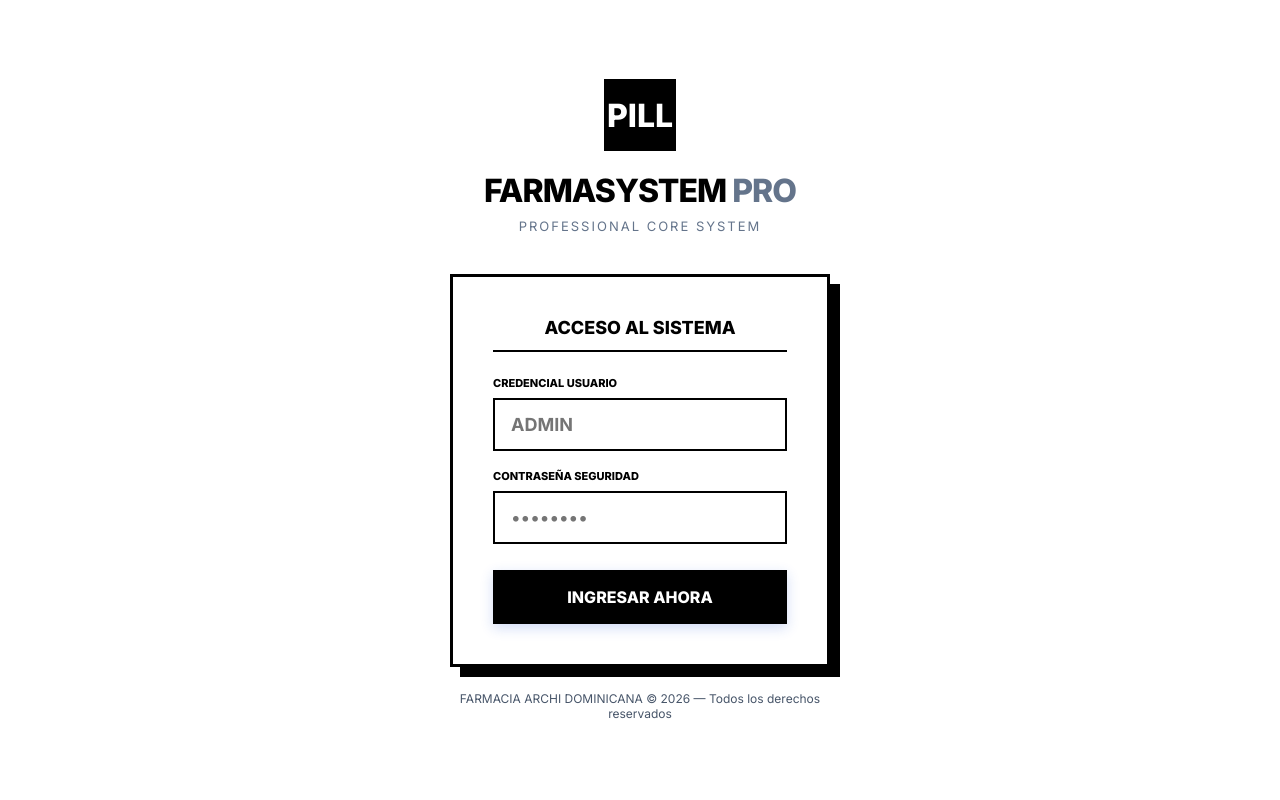
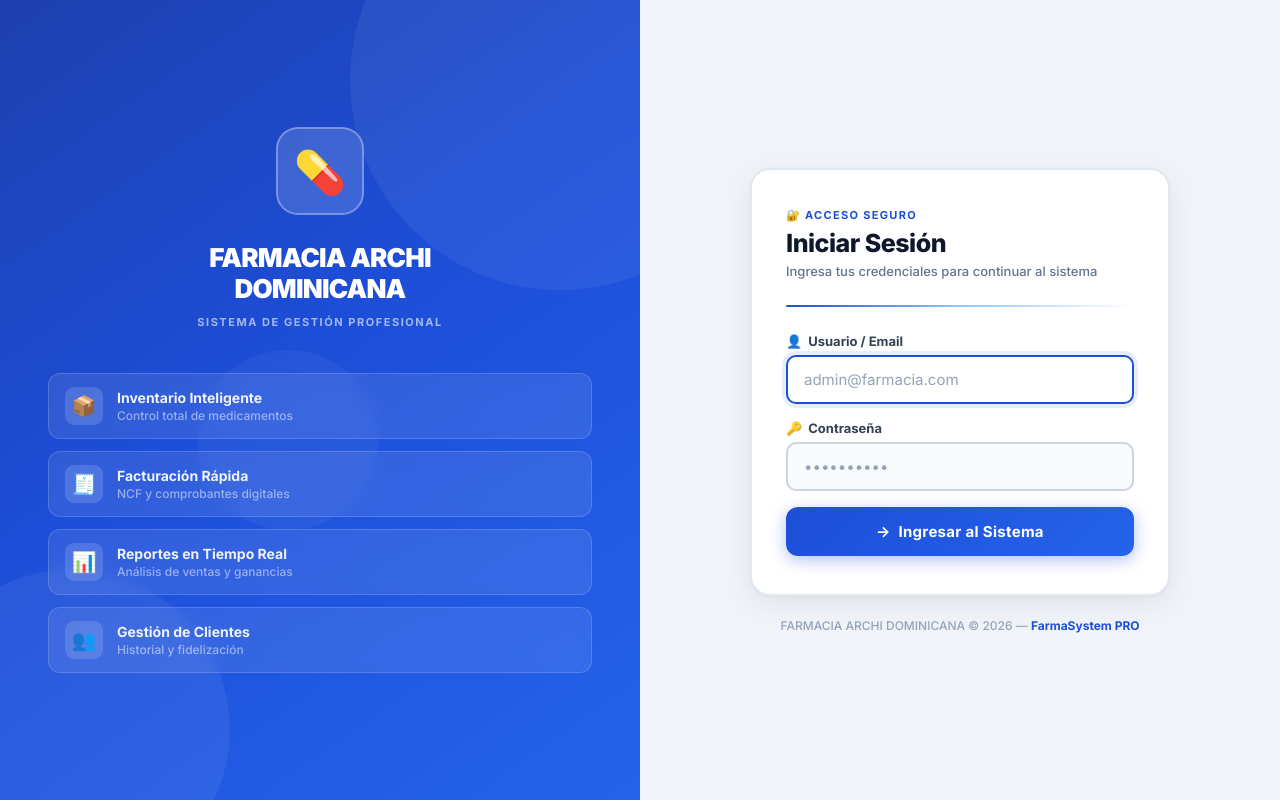
Before and after one commit to moisesx04/facrmacia, a Next.js app: page /login in a window 1280 px wide. Built offline with nearby package versions, Linux system fonts and the light colour scheme.

Commit message:
feat(login): rediseño premium con branding FARMACIA ARCHI DOMINICANA

```diff
--- a/src/app/login/page.tsx
+++ b/src/app/login/page.tsx
@@ -23,84 +23,266 @@ export default function LoginPage() {
     });
 
     if (res?.error) {
-      setError("Credenciales incorrectas. Verifica tu email y contraseña.");
+      setError("Credenciales incorrectas. Verifica tu usuario y contraseña.");
       setLoading(false);
     } else {
-      // router.replace is faster than push (no history entry) and we skip
-      // router.refresh() because the middleware will handle auth on the new route.
       router.replace("/dashboard");
     }
   }
 
   return (
-    <div style={{ minHeight: "100vh", display: "flex", alignItems: "center", justifyContent: "center", background: "#ffffff" }}>
-      <div style={{ width: "100%", maxWidth: 420, padding: "0 20px" }}>
-        {/* Logo */}
-        <div style={{ textAlign: "center", marginBottom: 40 }}>
-          <div style={{ width: 72, height: 72, borderRadius: 0, background: "#000000", color: "#ffffff", display: "flex", alignItems: "center", justifyContent: "center", margin: "0 auto 20px", fontSize: 32, fontWeight: 800 }}>
-            PILL
+    <>
+      <style>{`
+        @import url('https://fonts.googleapis.com/css2?family=Inter:wght@400;500;600;700;800;900&display=swap');
+
+        .lw { min-height:100vh; display:flex; font-family:'Inter',-apple-system,sans-serif; background:#f1f5f9; }
+
+        /* ── Panel izquierdo (branding) ── */
+        .lb {
+          display:none; width:50%;
+          background:linear-gradient(145deg,#1e40af 0%,#1d4ed8 45%,#2563eb 100%);
+          position:relative; overflow:hidden;
+          flex-direction:column; align-items:center; justify-content:center;
+          padding:60px 48px;
+        }
+        @media(min-width:900px){ .lb{ display:flex; } }
+
+        .b1{ position:absolute; width:420px; height:420px; border-radius:50%; background:rgba(255,255,255,.06); top:-130px; right:-130px; }
+        .b2{ position:absolute; width:320px; height:320px; border-radius:50%; background:rgba(255,255,255,.06); bottom:-90px; left:-90px; }
+        .b3{ position:absolute; width:180px; height:180px; border-radius:50%; background:rgba(255,255,255,.04); top:55%; left:45%; transform:translate(-50%,-50%); }
+
+        .lb-icon{
+          width:88px; height:88px; border-radius:22px;
+          background:rgba(255,255,255,.15); border:2px solid rgba(255,255,255,.3);
+          display:flex; align-items:center; justify-content:center;
+          margin-bottom:28px; backdrop-filter:blur(10px);
+          font-size:42px;
+        }
+        .lb-title{
+          font-size:26px; font-weight:900; color:#fff;
+          text-align:center; line-height:1.18; letter-spacing:-0.03em;
+          margin-bottom:10px;
+        }
+        .lb-sub{
+          font-size:11px; font-weight:700; color:rgba(255,255,255,.6);
+          text-align:center; letter-spacing:.14em; text-transform:uppercase;
+          margin-bottom:44px;
+        }
+        .lb-features{ display:flex; flex-direction:column; gap:12px; width:100%; }
+        .lb-feat{
+          display:flex; align-items:center; gap:14px;
+          background:rgba(255,255,255,.09); border:1px solid rgba(255,255,255,.16);
+          border-radius:12px; padding:13px 16px; backdrop-filter:blur(8px);
+        }
+        .lb-feat-ic{
+          width:38px; height:38px; border-radius:9px;
+          background:rgba(255,255,255,.14);
+          display:flex; align-items:center; justify-content:center;
+          font-size:20px; flex-shrink:0;
+        }
+        .lb-feat-t{ color:rgba(255,255,255,.92); font-size:14px; font-weight:700; }
+        .lb-feat-s{ color:rgba(255,255,255,.5); font-size:12px; font-weight:500; margin-top:2px; }
+
+        /* ── Panel derecho (formulario) ── */
+        .lf{ flex:1; display:flex; align-items:center; justify-content:center; padding:32px 24px; }
+        .li{ width:100%; max-width:420px; }
+
+        /* Mobile logo */
+        .ml{ display:flex; align-items:center; gap:12px; margin-bottom:28px; }
+        @media(min-width:900px){ .ml{ display:none; } }
+        .ml-ic{
+          width:44px; height:44px; background:#1d4ed8; border-radius:10px;
+          display:flex; align-items:center; justify-content:center; font-size:22px;
+        }
+        .ml-t{ font-size:15px; font-weight:800; color:#0f172a; line-height:1.2; }
+        .ml-s{ font-size:11px; font-weight:700; color:#1d4ed8; text-transform:uppercase; letter-spacing:.08em; }
+
+        /* Card */
+        .fc{
+          background:#fff; border-radius:20px;
+          border:2px solid #e2e8f0;
+          box-shadow:0 8px 32px rgba(0,0,0,.08),0 1px 3px rgba(0,0,0,.05);
+          padding:38px 34px;
+        }
+        .fc-eyebrow{ font-size:11px; font-weight:700; color:#1d4ed8; text-transform:uppercase; letter-spacing:.12em; margin-bottom:6px; }
+        .fc-title{ font-size:25px; font-weight:800; color:#0f172a; letter-spacing:-.02em; }
+        .fc-desc{ font-size:13px; font-weight:500; color:#64748b; margin-top:5px; margin-bottom:26px; }
+        .fc-div{
+          height:2px;
+          background:linear-gradient(90deg,#1d4ed8,#93c5fd,transparent);
+          border-radius:2px; margin-bottom:26px;
+        }
+
+        .field{ display:flex; flex-direction:column; gap:6px; margin-bottom:16px; }
+        .field-lbl{ font-size:13px; font-weight:700; color:#334155; display:flex; align-items:center; gap:6px; }
+        .field-inp{
+          width:100%; padding:13px 16px;
+          font-size:15px; font-weight:500;
+          border-radius:10px; border:2px solid #cbd5e1;
+          background:#f8fafc; color:#0f172a; outline:none;
+          transition:all .2s;
+          font-family:'Inter',-apple-system,sans-serif;
+        }
+        .field-inp:focus{
+          border-color:#1d4ed8; background:#fff;
+          box-shadow:0 0 0 4px rgba(29,78,216,.1);
+        }
+        .field-inp::placeholder{ color:#94a3b8; font-weight:400; }
+
+        .err{
+          background:#fef2f2; border:2px solid #fecaca;
+          border-radius:10px; padding:11px 15px;
+          display:flex; align-items:flex-start; gap:9px;
+          margin-bottom:16px;
+          animation:shake .4s ease;
+        }
+        @keyframes shake{
+          0%,100%{transform:translateX(0)}
+          20%{transform:translateX(-6px)}
+          60%{transform:translateX(6px)}
+        }
+        .err-txt{ font-size:13px; font-weight:600; color:#dc2626; }
+
+        .btn-go{
+          width:100%; padding:15px 24px;
+          font-size:15px; font-weight:700; letter-spacing:.02em;
+          border-radius:12px; border:none; cursor:pointer;
+          background:linear-gradient(135deg,#1d4ed8 0%,#2563eb 100%);
+          color:#fff;
+          box-shadow:0 4px 16px rgba(29,78,216,.35);
+          transition:all .2s;
+          display:flex; align-items:center; justify-content:center; gap:10px;
+          font-family:'Inter',-apple-system,sans-serif;
+          margin-top:6px;
+        }
+        .btn-go:hover:not(:disabled){
+          background:linear-gradient(135deg,#1e40af 0%,#1d4ed8 100%);
+          transform:translateY(-1px);
+          box-shadow:0 6px 20px rgba(29,78,216,.4);
+        }
+        .btn-go:disabled{ opacity:.72; cursor:not-allowed; transform:none; }
+
+        .spin{
+          width:18px; height:18px;
+          border:2px solid rgba(255,255,255,.35);
+          border-top-color:#fff; border-radius:50%;
+          animation:rot .7s linear infinite;
+        }
+        @keyframes rot{ to{ transform:rotate(360deg); } }
+
+        .ftr{
+          text-align:center; margin-top:22px;
+          font-size:12px; font-weight:500; color:#94a3b8;
+        }
+        .ftr span{ color:#1d4ed8; font-weight:700; }
+      `}</style>
+
+      <div className="lw">
+
+        {/* ── PANEL IZQUIERDO — BRANDING ── */}
+        <div className="lb">
+          <div className="b1" /><div className="b2" /><div className="b3" />
+
+          <div className="lb-icon">💊</div>
+          <h1 className="lb-title">FARMACIA ARCHI<br/>DOMINICANA</h1>
+          <p className="lb-sub">Sistema de Gestión Profesional</p>
+
+          <div className="lb-features">
+            {[
+              { ic: "📦", t: "Inventario Inteligente",   s: "Control total de medicamentos" },
+              { ic: "🧾", t: "Facturación Rápida",       s: "NCF y comprobantes digitales" },
+              { ic: "📊", t: "Reportes en Tiempo Real",  s: "Análisis de ventas y ganancias" },
+              { ic: "👥", t: "Gestión de Clientes",      s: "Historial y fidelización" },
+            ].map((f) => (
+              <div className="lb-feat" key={f.t}>
+                <div className="lb-feat-ic">{f.ic}</div>
+                <div>
+                  <div className="lb-feat-t">{f.t}</div>
+                  <div className="lb-feat-s">{f.s}</div>
                 </div>
-          <h1 style={{ fontSize: 32, fontWeight: 800, marginBottom: 8, letterSpacing: "-1px", color: "#000000" }}>FARMASYSTEM <span style={{ color: "#64748b" }}>PRO</span></h1>
-          <p style={{ color: "#64748b", fontSize: 13, textTransform: "uppercase", letterSpacing: "2px" }}>Professional Core System</p>
+              </div>
+            ))}
+          </div>
+        </div>
+
+        {/* ── PANEL DERECHO — FORMULARIO ── */}
+        <div className="lf">
+          <div className="li">
+
+            {/* Logo solo en móvil */}
+            <div className="ml">
+              <div className="ml-ic">💊</div>
+              <div>
+                <div className="ml-t">FARMACIA ARCHI DOMINICANA</div>
+                <div className="ml-s">Gestión Profesional</div>
+              </div>
             </div>
 
             {/* Card */}
-        <div style={{ padding: 40, borderRadius: 0, border: "3px solid #000000", background: "#ffffff", boxShadow: "10px 10px 0px #000000" }}>
-          <h2 style={{ fontSize: 18, fontWeight: 800, marginBottom: 24, textTransform: "uppercase", color: "#000000", textAlign: "center", borderBottom: "2px solid #000000", paddingBottom: 12 }}>Acceso al Sistema</h2>
+            <div className="fc">
+              <div className="fc-eyebrow">🔐 Acceso Seguro</div>
+              <div className="fc-title">Iniciar Sesión</div>
+              <div className="fc-desc">Ingresa tus credenciales para continuar al sistema</div>
+              <div className="fc-div" />
 
-          <form onSubmit={handleSubmit} style={{ display: "flex", flexDirection: "column", gap: 18 }}>
-            <div>
-              <label className="label" htmlFor="email" style={{ textTransform: "uppercase", fontSize: 11, fontWeight: 800, color: "#000000" }}>Credencial Usuario</label>
+              <form onSubmit={handleSubmit}>
+                <div className="field">
+                  <label className="field-lbl" htmlFor="email">
+                    <span>👤</span> Usuario / Email
+                  </label>
                   <input
                     id="email"
                     type="text"
-                className="input"
-                placeholder="ADMIN"
+                    className="field-inp"
+                    placeholder="admin@farmacia.com"
                     value={email}
                     onChange={(e) => setEmail(e.target.value)}
                     required
                     autoComplete="email"
-                style={{ borderRadius: 0, border: "2px solid #000000", background: "#ffffff", color: "#000000", fontWeight: 700 }}
+                    autoFocus
                   />
                 </div>
 
-            <div>
-              <label className="label" htmlFor="password" style={{ textTransform: "uppercase", fontSize: 11, fontWeight: 800, color: "#000000" }}>Contraseña Seguridad</label>
+                <div className="field">
+                  <label className="field-lbl" htmlFor="password">
+                    <span>🔑</span> Contraseña
+                  </label>
                   <input
                     id="password"
                     type="password"
-                className="input"
-                placeholder="••••••••"
+                    className="field-inp"
+                    placeholder="••••••••••"
                     value={password}
                     onChange={(e) => setPassword(e.target.value)}
                     required
                     autoComplete="current-password"
-                style={{ borderRadius: 0, border: "2px solid #000000", background: "#ffffff", color: "#000000" }}
                   />
                 </div>
 
                 {error && (
-              <div style={{ padding: "12px", background: "#000000", border: "1px solid #000000", borderRadius: 0, color: "#ffffff", fontSize: 12, fontWeight: 800, textAlign: "center" }}>
-                ALERTA: {error}
+                  <div className="err">
+                    <span style={{ fontSize: 16 }}>⚠️</span>
+                    <span className="err-txt">{error}</span>
                   </div>
                 )}
 
-            <button
-              id="btn-login"
-              type="submit"
-              className="btn btn-primary btn-lg w-full"
-              disabled={loading}
-              style={{ marginTop: 8, justifyContent: "center", borderRadius: 0, textTransform: "uppercase", fontWeight: 800, background: "#000000", color: "#ffffff", height: 54 }}
-            >
-              {loading ? "PROCESANDO..." : "INGRESAR AHORA"}
+                <button id="btn-login" type="submit" className="btn-go" disabled={loading}>
+                  {loading ? (
+                    <><div className="spin" /> Verificando...</>
+                  ) : (
+                    <>→ &nbsp;Ingresar al Sistema</>
+                  )}
                 </button>
               </form>
             </div>
 
-        <p style={{ textAlign: "center", marginTop: 24, fontSize: 12, color: "var(--text-muted)" }}>
-          FARMACIA ARCHI DOMINICANA © {new Date().getFullYear()} — Todos los derechos reservados
+            <p className="ftr">
+              FARMACIA ARCHI DOMINICANA © {new Date().getFullYear()} —{" "}
+              <span>FarmaSystem PRO</span>
             </p>
           </div>
         </div>
+      </div>
+    </>
   );
 }
```
Lines whose indentation alone changed are shown as unchanged.
